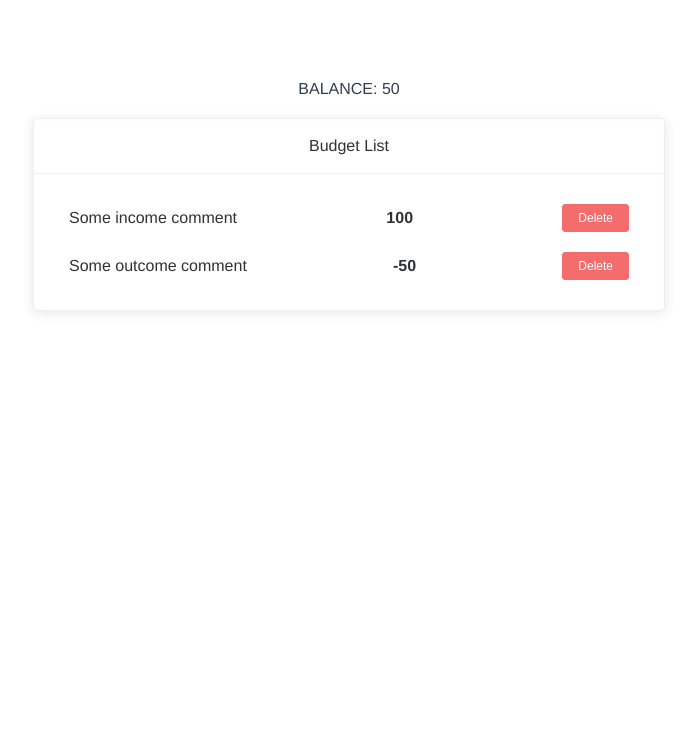
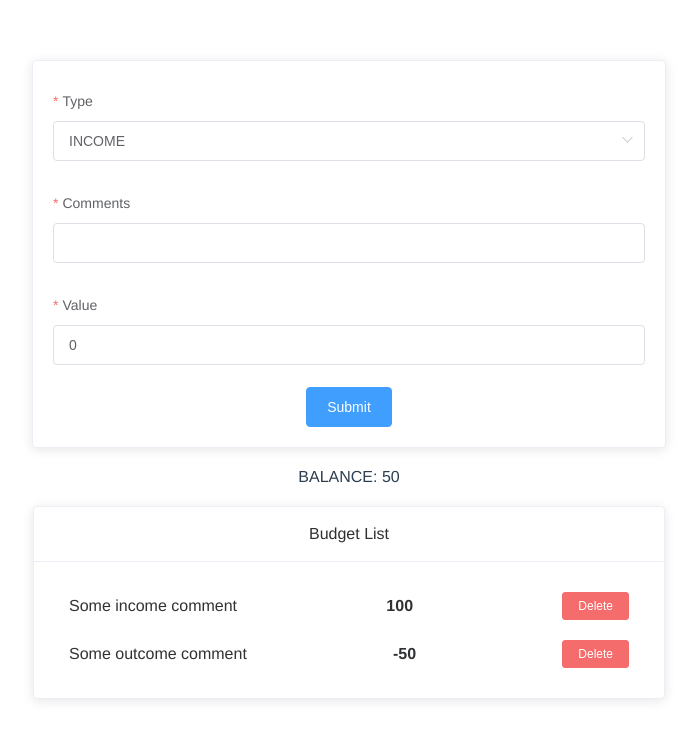
Before and after one commit to Crashmet/Badget, a Vue app: page / in a window 1280 px wide. Shown: the top 740 px of the page, without its empty margins (291-988 px from the left). Built offline with nearby package versions, Linux system fonts and the light colour scheme.

Commit message:
completed the basic part of the application

```diff
--- a/src/App.vue
+++ b/src/App.vue
@@ -1,5 +1,6 @@
 <template>
   <div id="app">
+    <FormList @submitForm="onFormSubmit" />
     <TotalBalance :total="totalBalance" />
     <BudgetList :list="list" @deleteItem="onDeleteItem" />
   </div>
@@ -8,12 +9,14 @@
 <script>
 import BudgetList from './components/BudgetList.vue';
 import TotalBalance from './components/TotalBalance.vue';
+import FormList from './components/Form.vue';
 
 export default {
   name: 'App',
   components: {
+    FormList,
+    TotalBalance,
     BudgetList,
-    TotalBalance,
   },
   data: () => ({
     list: {
@@ -44,6 +47,14 @@
       this.$delete(this.list, id);
       //этот метод принимает обьект из которого нужно удалить, вторым свойство которое нужно удалить, и вызовет перерендеринг
     },
+    onFormSubmit(data) {
+      const newObj = {
+        ...data,
+        id: String(Math.random()),
+      };
+
+      this.$set(this.list, newObj.id, newObj);
+    },
   },
 };
 </script>
--- /dev/null
+++ b/src/components/Form.vue
@@ -0,0 +1,81 @@
+<template>
+  <ElCard class="form-card">
+    <ElForm
+      :model="formData"
+      ref="addItemForm"
+      :rules="rules"
+      label-position="top-left"
+    >
+      <ElFormItem label="Type" prop="type">
+        <ElSelect
+          class="type-select"
+          v-model="formData.type"
+          placeholder="Choose type..."
+        >
+          <ElOption label="INCOME" value="INCOME" />
+          <ElOption label="OUTCOME" value="OUTCOME" />
+        </ElSelect>
+      </ElFormItem>
+      <ElFormItem label="Comments" prop="comment">
+        <ElInput v-model="formData.comment" />
+      </ElFormItem>
+      <ElFormItem label="Value" prop="value">
+        <ElInput v-model.number="formData.value" />
+      </ElFormItem>
+      <ElButton @click="onSubmit" type="primary">Submit</ElButton>
+    </ElForm>
+  </ElCard>
+</template>
+
+<script>
+export default {
+  name: 'FormList',
+  data: () => ({
+    formData: {
+      type: 'INCOME',
+      comment: '',
+      value: 0,
+    },
+    rules: {
+      // правила для формы
+      type: [
+        { required: true, message: 'Please select type', trigger: 'blur' },
+      ],
+      comment: [
+        { required: true, message: 'Please input comment', trigger: 'blur' },
+      ],
+      value: [
+        { required: true, message: 'Please input value', trigger: 'change' },
+        {
+          type: 'number',
+          message: 'Value must be a number',
+          trigger: 'change',
+        },
+      ],
+    },
+  }),
+  methods: {
+    onSubmit() {
+      // $refs нужны для прямого связывания с html атрибутом через айди записаного в ref
+      this.$refs.addItemForm.validate((valid) => {
+        if (valid) {
+          this.$emit('submitForm', { ...this.formData });
+          this.$refs.addItemForm.resetFields();
+          // передаем данные наружу
+        }
+      });
+    },
+  },
+};
+</script>
+
+<style scoped>
+.form-card {
+  max-width: 50%;
+  margin: auto;
+}
+
+.type-select {
+  width: 100%;
+}
+</style>
```
